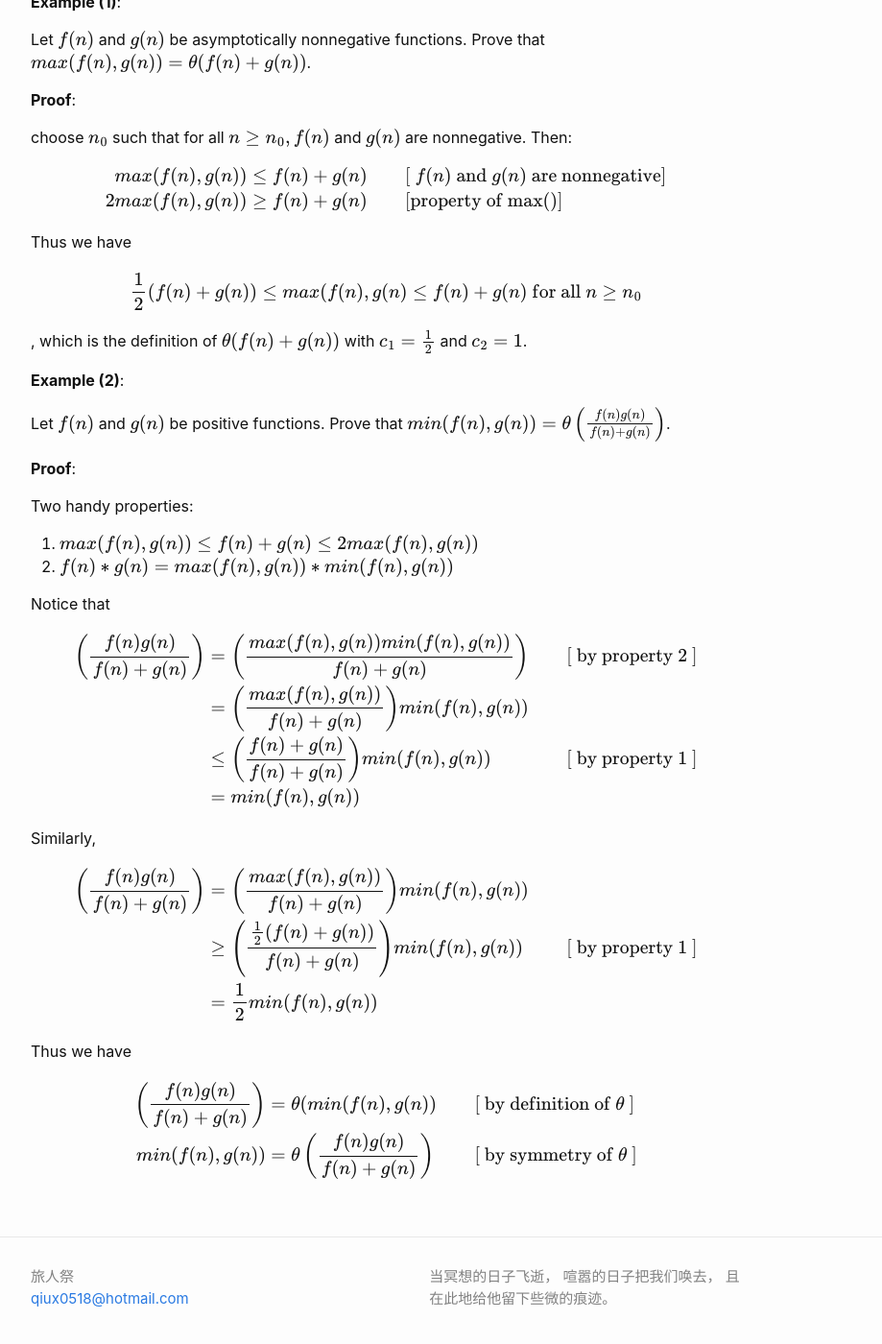
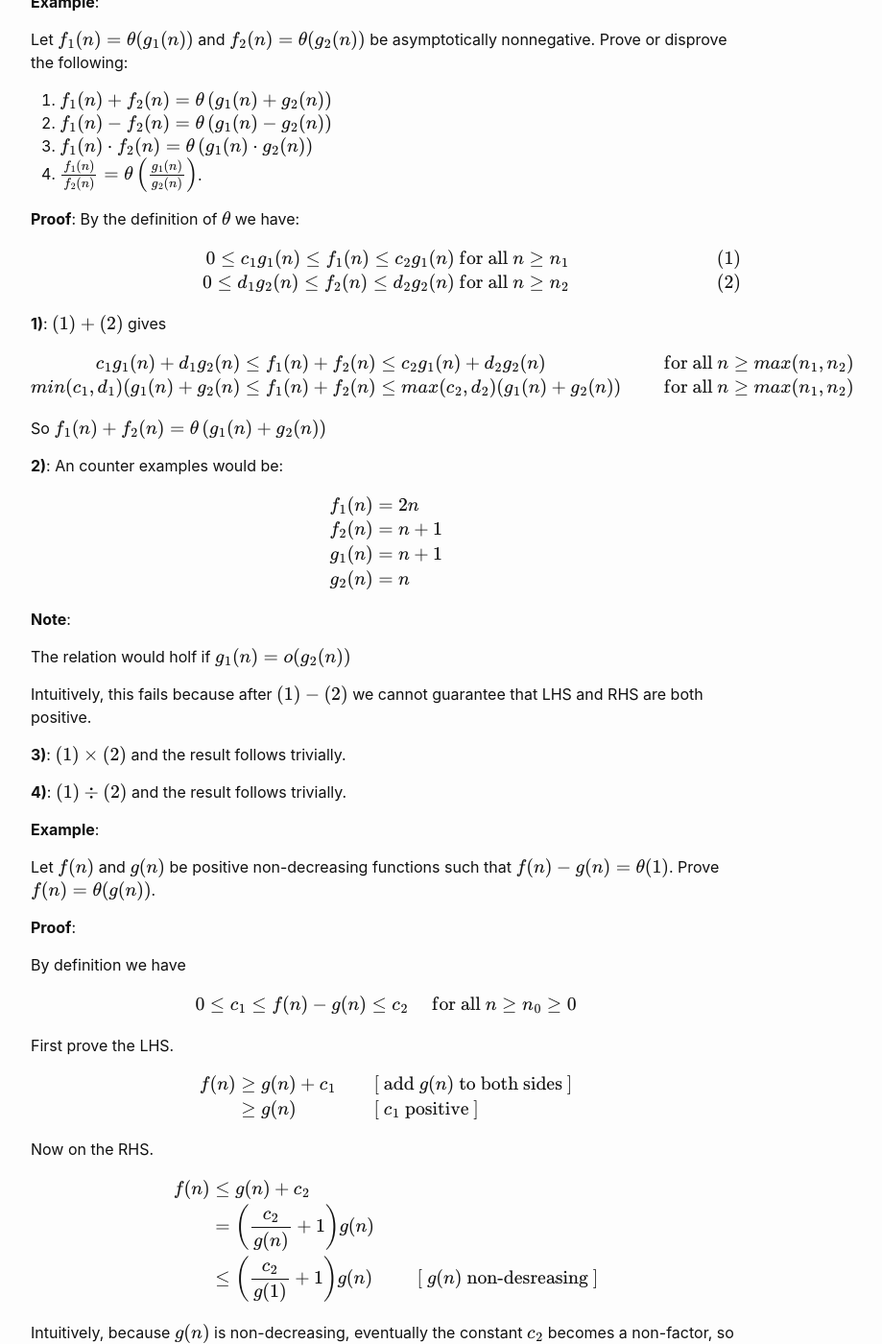
Before and after one commit to x7qiu/x7qiu.github.io, a Jekyll site: the page built from _posts/2019-02-08-Big-On.md, in a window 1280 px wide and 1400 px high, scrolled down 2027 px. Shown: the whole window at 96% size, without its empty margins (238-1157 px from the left). Built offline with Jekyll 4.4.1, drawn with Linux system fonts in a browser that asks for light colours; formulas are drawn with MathJax 3; some of the changed text lies outside the part shown.

Commit message:
add more examples

```diff
--- a/_posts/2019-02-08-Big-On.md
+++ b/_posts/2019-02-08-Big-On.md
@@ -79,7 +79,91 @@ However, not all functions are asymptotically comparable. That is, for two funct
 Example: $f(n) = n, g(n) = n^{1 + \sin n}$.
 
 ## Examples
-**Example (1)**:
+**Example**:
+
+Let $f_1(n) = \theta(g_1(n))$ and $f_2(n) = \theta(g_2(n))$ be asymptotically nonnegative. Prove or disprove the following:
+1. $f_1(n) + f_2(n) = \theta\left(g_1(n) + g_2(n)\right)$
+2. $f_1(n) - f_2(n) = \theta\left(g_1(n) - g_2(n)\right)$
+3. $f_1(n) \cdot f_2(n) = \theta\left(g_1(n) \cdot g_2(n)\right)$
+1. $\frac{f_1(n)}{f_2(n)} = \theta\left(\frac{g_1(n)}{g_2(n)}\right)$.
+
+**Proof**:
+By the definition of $\theta$ we have:
+
+$$
+\begin{align}
+0 \le c_1g_1(n) \le f_1(n) \le c_2g_1(n) \text{ for all } n \ge n_1 \tag{1} \\
+0 \le d_1g_2(n) \le f_2(n) \le d_2g_2(n) \text{ for all } n \ge n_2 \tag{2}
+\end{align}
+$$
+
+**1)**: $(1)+(2)$ gives
+
+$$
+\begin{align}
+c_1g_1(n) + d_1g_2(n)  &\le f_1(n)+f_2(n) \le c_2g_1(n) + d_2g_2(n) &\text{ for all } n \ge max(n_1, n_2) \\
+min(c_1, d_1)(g_1(n)+g_2(n) & \le f_1(n)+f_2(n) \le max(c_2, d_2)(g_1(n)+g_2(n)) &\text{ for all } n \ge max(n_1, n_2)
+\end{align}
+$$
+
+So $f_1(n) + f_2(n) = \theta\left(g_1(n) + g_2(n)\right)$
+
+**2)**: An counter examples would be:
+
+$$
+\begin{align}
+f_1(n) &= 2n    \\
+f_2(n) &= n + 1 \\
+g_1(n) &= n +1  \\
+g_2(n) &= n
+\end{align}
+$$
+
+**Note**:
+
+The relation would holf if $g_1(n) = o(g_2(n))$
+
+Intuitively, this fails because after $(1) - (2)$ we cannot guarantee that LHS and RHS are both positive.
+
+**3)**: $(1) \times (2)$ and the result follows trivially.
+
+**4)**: $(1) \div (2)$ and the result follows trivially.
+
+**Example**:
+
+Let $f(n)$ and $g(n)$ be positive non-decreasing functions such that $f(n) - g(n) = \theta(1)$. Prove $f(n) = \theta(g(n))$.
+
+**Proof**:
+
+By definition we have
+
+$$
+0 \le c_1 \le f(n) - g(n) \le c_2 \quad \text{ for all } n \ge n_0 \ge 0
+$$
+
+First prove the LHS.
+
+$$
+\begin{align}
+f(n) &\ge g(n) + c_1 &&\text{[ add } g(n) \text{ to both sides ]} \\
+     &\ge g(n)       &&\text{[ } c_1 \text{ positive ]}         \\
+\end{align}
+$$
+
+Now on the RHS.
+
+$$
+\begin{align}
+f(n) &\le g(n) + c_2 \\
+     &= \left(\frac{c_2}{g(n)} + 1\right)g(n) \\
+     &\le \left(\frac{c_2}{g(1)} + 1\right)g(n) && \text{ [ } g(n) \text{ non-desreasing ]}
+
+\end{align}
+$$
+
+Intuitively, because $g(n)$ is non-decreasing, eventually the constant $c_2$ becomes a non-factor, so we basically have $f(n) \le g(n)$.
+
+**Example**:
 
 Let $f(n)$ and $g(n)$ be asymptotically nonnegative functions. Prove that $max(f(n), g(n)) = \theta(f(n) + g(n))$.
 
```
Also changed, not shown: other parts of _posts/2019-02-08-Big-On.md (+1 -1 lines).
